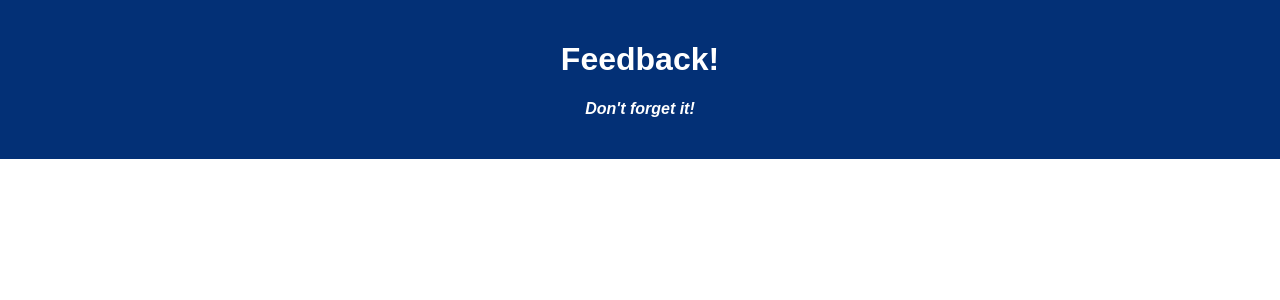
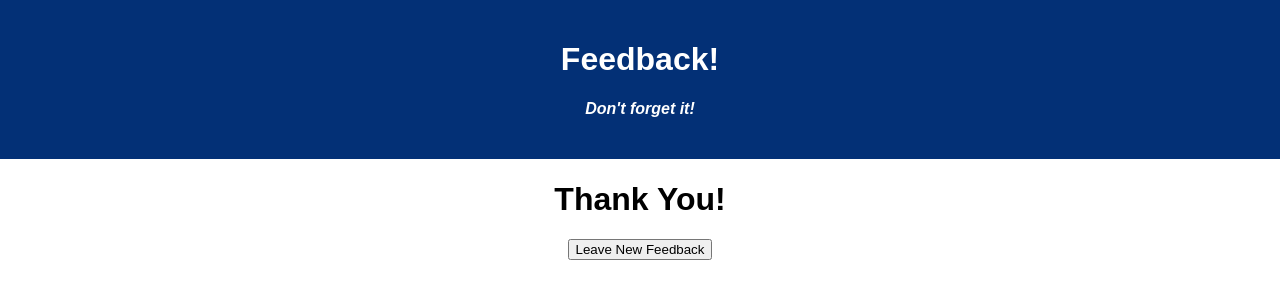
Before and after one commit to jonodori/Redux-Feedback-Loop, a React (Create React App) app: page /#/success in a window 1280 px wide. Shown: the top 300 px of the page. Built offline with nearby package versions, Linux system fonts and the light colour scheme; no server answers.

Commit message:
finished adding the case RESET DATA

```diff
--- a/src/components/App/App.jsx
+++ b/src/components/App/App.jsx
@@ -11,6 +11,7 @@ import UnderstandingForm from '../UnderstandingForm/UnderstandingForm';
 import SupportedForm from '../SupportedForm/SupportedForm';
 import CommentsForm from '../CommentsForm/CommentsForm';
 import ReviewForm from '../ReviewForm/ReviewForm';
+import SuccessForm from '../SuccessForm/SuccessForm';
 
 function App() {
   const dispatch = useDispatch();
@@ -64,6 +65,10 @@ const getFeedback = () => {
           <ReviewForm />
         </Route>
 
+        <Route exact path='/success'>
+          <SuccessForm />
+        </Route>
+
 
 
       </div>
--- /dev/null
+++ b/src/components/SuccessForm/SuccessForm.jsx
@@ -0,0 +1,34 @@
+import { useHistory } from 'react-router-dom';
+import { useDispatch } from 'react-redux';
+
+function SuccessForm(){
+    //let's you go to the next page
+    const history = useHistory();
+
+    // in order to use dispatch
+    const dispatch = useDispatch();
+
+    // reset data to it's default state
+    const resetData = () => {
+
+        dispatch({
+            type: 'RESET_DATA'
+        })
+
+        history.push('/')
+    }
+
+
+    return(
+        <div>
+
+            <h1>Thank You!</h1>
+
+            <button onClick={resetData}>Leave New Feedback</button>
+        </div>
+
+    )
+
+}
+
+export default SuccessForm;
--- a/src/index.js
+++ b/src/index.js
@@ -14,7 +14,8 @@ const feedbackList = (state = [], action) => {
     switch (action.type) {
         case 'GET_FEEDBACK_LIST':
             return action.payload;
-    }
+        }
+
     return state;
 }
 
@@ -22,6 +23,8 @@ const addFeeling = (state = 1, action) => {
     switch (action.type) {
         case 'SET_FEELING':
         return action.payload;
+        case 'RESET_DATA':
+        return 1;
     }
     return state;
 }
@@ -30,7 +33,10 @@ const addUnderstanding = (state = 1, action) => {
     switch (action.type) {
         case 'SET_UNDERSTANDING':
         return action.payload;
+        case 'RESET_DATA':
+        return 1;
     }
+
     return state;
 }
 
@@ -38,6 +44,8 @@ const addSupported = (state = 1, action) => {
     switch (action.type) {
         case 'SET_SUPPORTED':
         return action.payload;
+        case 'RESET_DATA':
+        return 1;
     }
     return state;
 }
@@ -46,6 +54,8 @@ const addComments = (state = '', action) => {
     switch (action.type) {
         case 'SET_COMMENTS':
         return action.payload;
+        case 'RESET_DATA':
+        return '';
     }
     return state;
 }
```
